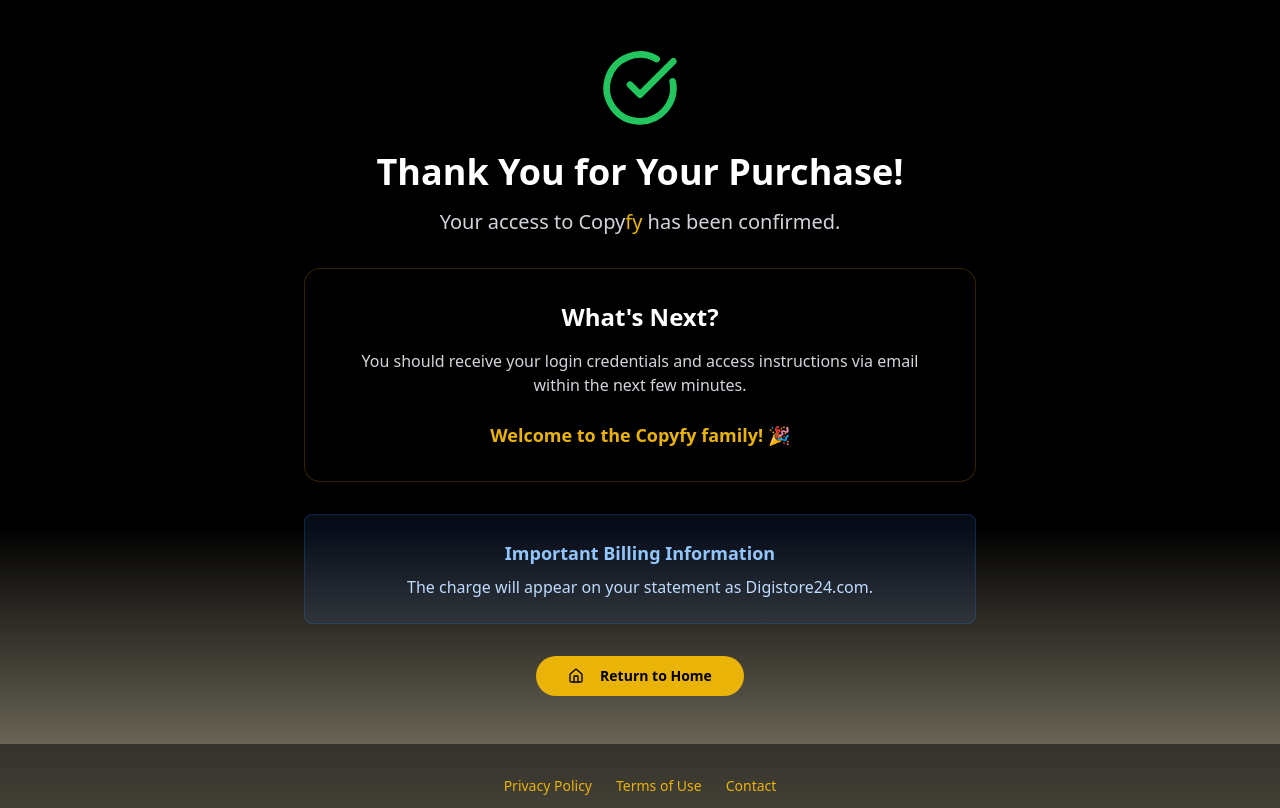
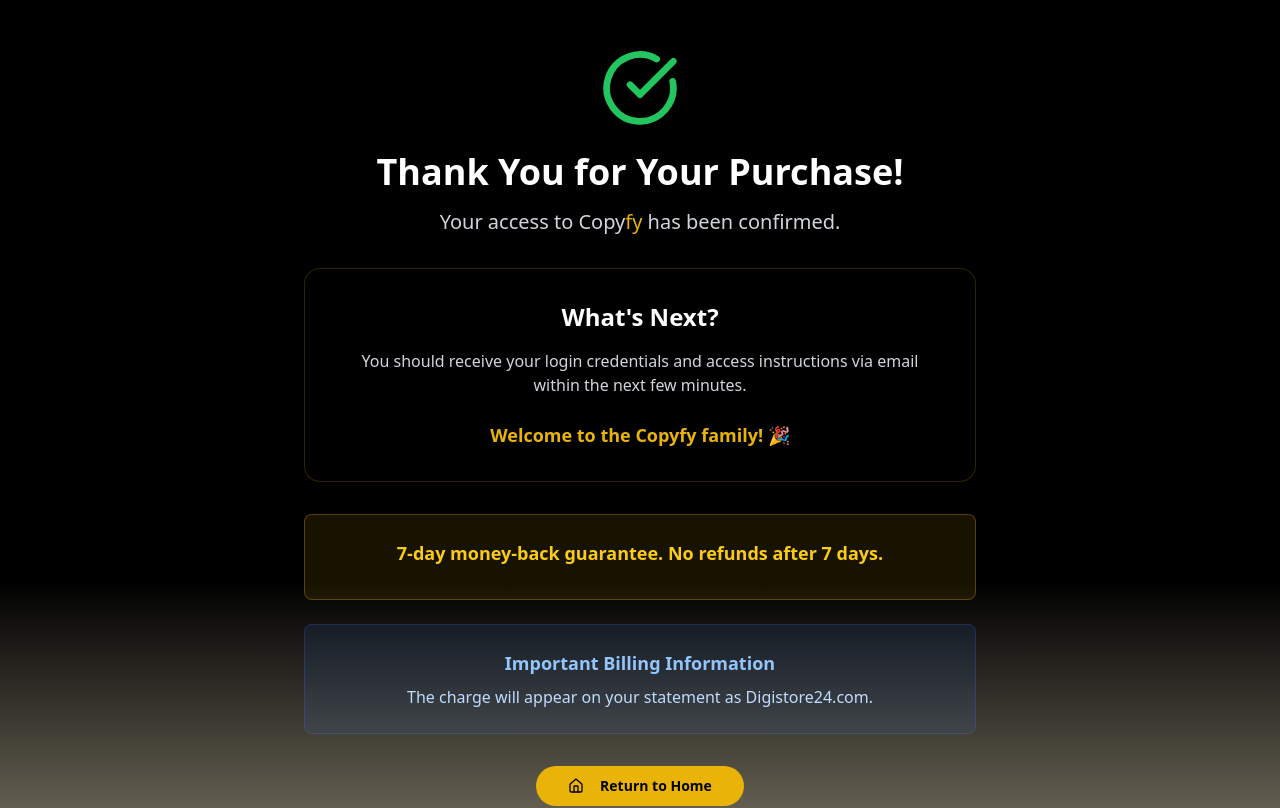
Before and after one commit to copyfy-app/copyfy-global-ads, a React (Vite) app: page /thank-you.html in a window 1280 px wide. Shown: the top 808 px of the page. Built offline with nearby package versions, Linux system fonts and the light colour scheme.

Commit message:
Add Digistore24 notice and improve refund policy.
Add Digistore24 legal notice to the thank you page.
Improve the visibility of the 7-day money-back guarantee in the footer.

```diff
--- a/src/pages/ThankYou.tsx
+++ b/src/pages/ThankYou.tsx
@@ -26,9 +26,15 @@ const ThankYou = () => {
             </p>
           </div>
 
+          <div className="bg-yellow-500/10 border border-yellow-500/30 rounded-lg p-6 mb-6 text-center">
+            <p className="text-yellow-400 text-lg font-bold mb-2">
+              7-day money-back guarantee. No refunds after 7 days.
+            </p>
+          </div>
+
           <div className="bg-blue-500/10 border border-blue-500/20 rounded-lg p-6 mb-8">
             <h3 className="text-lg font-semibold mb-2 text-blue-300">Important Billing Information</h3>
-            <p className="text-blue-200">
+            <p className="text-blue-200 font-medium">
               The charge will appear on your statement as Digistore24.com.
             </p>
           </div>
```
